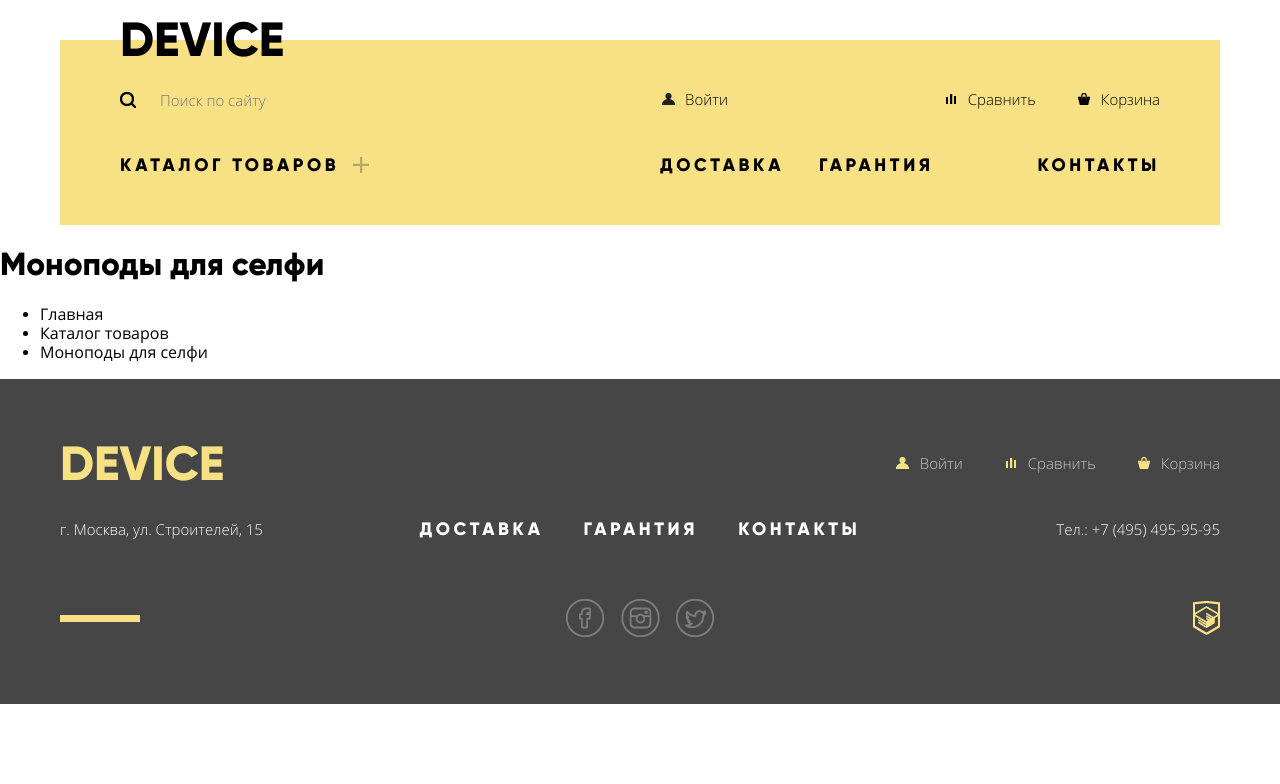
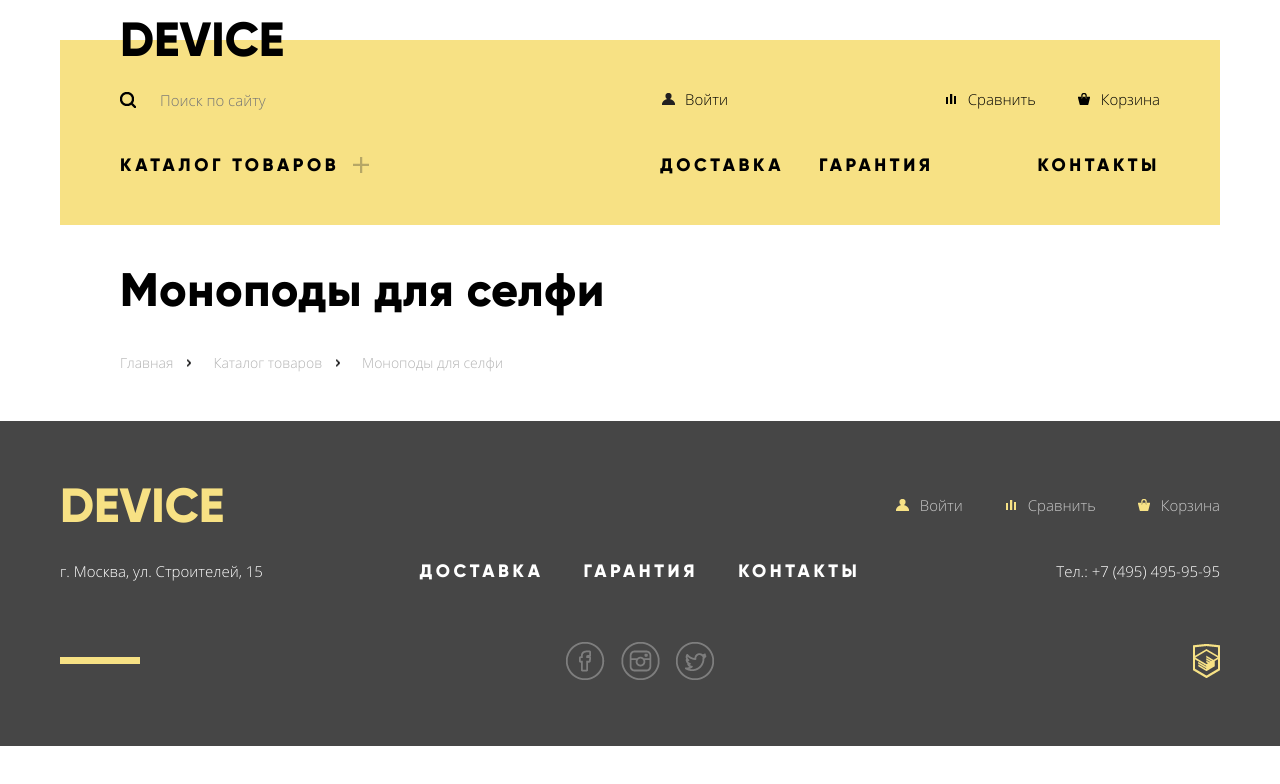
Before and after one commit to aleks-y/81547-device, a website: page catalog.html in a window 1280 px wide. Drawn offline with nearby package versions, Linux system fonts and the light colour scheme; files that its build step writes are made by us from their sources.

Commit message:
Добавлены стили для заголовка каталога и хлебных крошек, исправлена разметка

```diff
--- a/catalog.html
+++ b/catalog.html
@@ -83,8 +83,10 @@
       </div>
     </header>
     <main>
+      <div class="breadcrumbs">
+        <div class="container breadcrumbs__container">
           <h1 class="page-header">Моноподы для селфи</h1>
-      <nav class="breadcrumbs">
+          <nav class="breadcrumbs__nav">
             <ul class="breadcrumbs__list">
               <li>
                 <a href="#" class="breadcrumbs__link">Главная</a>
@@ -97,6 +99,9 @@
               </li>
             </ul>
           </nav>
+        </div>
+      </div>
+
     </main>
     <footer class="footer">
       <div class="container footer__container">
--- /dev/null
+++ b/less/blocks/breadcrumbs.less
@@ -0,0 +1,63 @@
+.breadcrumbs {
+  min-width: @desktop-width;
+}
+
+.breadcrumbs__container {
+  padding: 40px 60px;
+}
+
+.breadcrumbs__list {
+  display: flex;
+  justify-content: flex-start;
+  align-items: center;
+
+  padding: 0;
+  margin: 0;
+
+  list-style: none;
+}
+
+.breadcrumbs__list li {
+  position: relative;
+  margin-right: 40px;
+
+  &::after {
+    content: "";
+
+    position: absolute;
+    top: 50%;
+    right: -18px;
+
+    display: block;
+    width: 4px;
+    height: 7px;
+
+    background-color: transparent;
+    background-image: url("../img/icons/nav-arrow.png");
+    background-position: center;
+    background-repeat: no-repeat;
+
+    transform: translateY(-50%);
+  }
+
+  &:last-child::after {
+    content: none;
+  }
+}
+
+.breadcrumbs__link {
+  font-family: @font-secondary;
+  font-size: 14px;
+  font-weight: 300;
+  line-height: 36px;
+
+  color: fade(@main-text-color, 30%);
+
+  &:hover {
+    color: fade(@main-text-color, 60%);
+  }
+
+  &:active {
+    color: fade(@main-text-color, 10%);
+  }
+}
--- /dev/null
+++ b/less/blocks/page-header.less
@@ -0,0 +1,11 @@
+.page-header {
+  margin: 0 0 30px 0;
+
+  font-family: @font-main;
+  font-size: 47px;
+  font-weight: 800;
+  line-height: 50px;
+  letter-spacing: 0.01em;
+
+  color: @main-text-color;
+}
--- a/less/style.less
+++ b/less/style.less
@@ -4,6 +4,7 @@
 @import "scafoldings.less";
 @import "normalize.less";
 
+@import "blocks/page-header.less";
 @import "blocks/main-header.less";
 @import "blocks/logo.less";
 @import "blocks/search.less";
@@ -20,3 +21,4 @@
 @import "blocks/social.less";
 @import "blocks/popup.less";
 @import "blocks/form-group.less";
+@import "blocks/breadcrumbs.less";
```
Also changed, not shown: img/icons/nav-arrow.png (added). Lines whose indentation alone changed are shown as unchanged.
